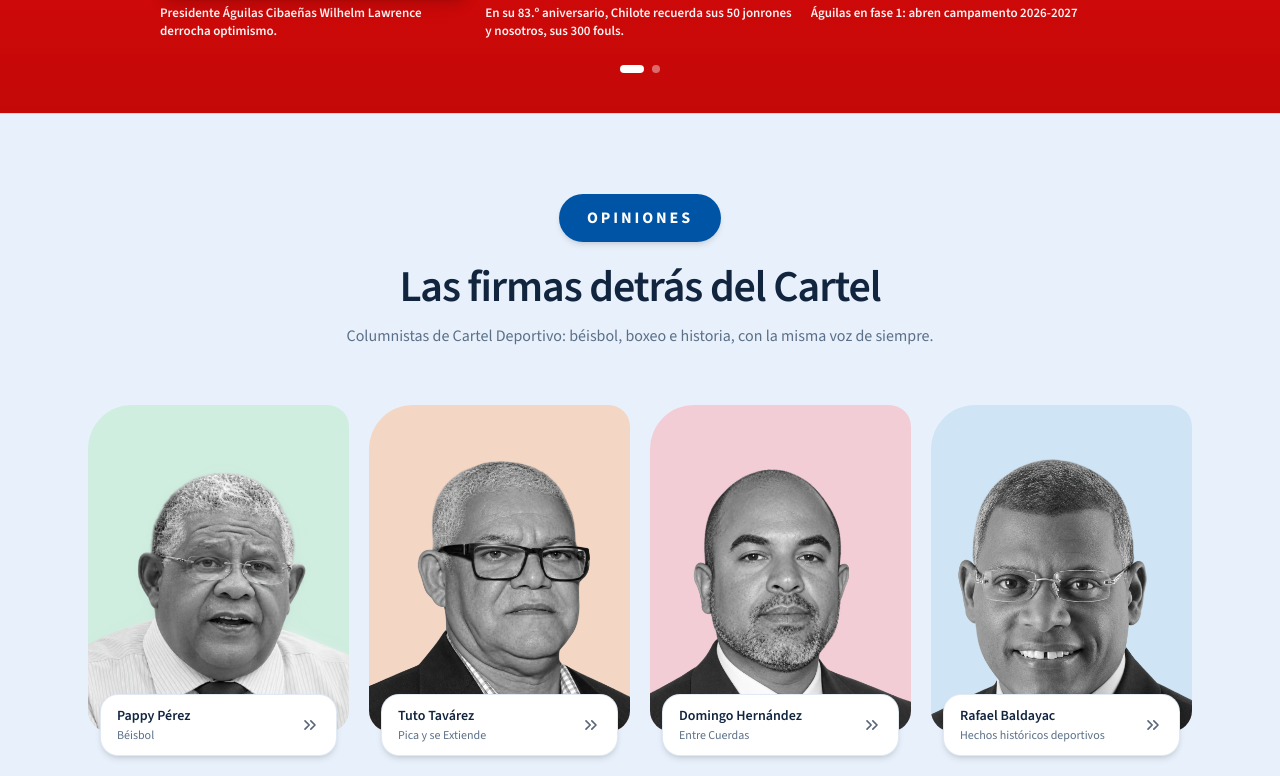
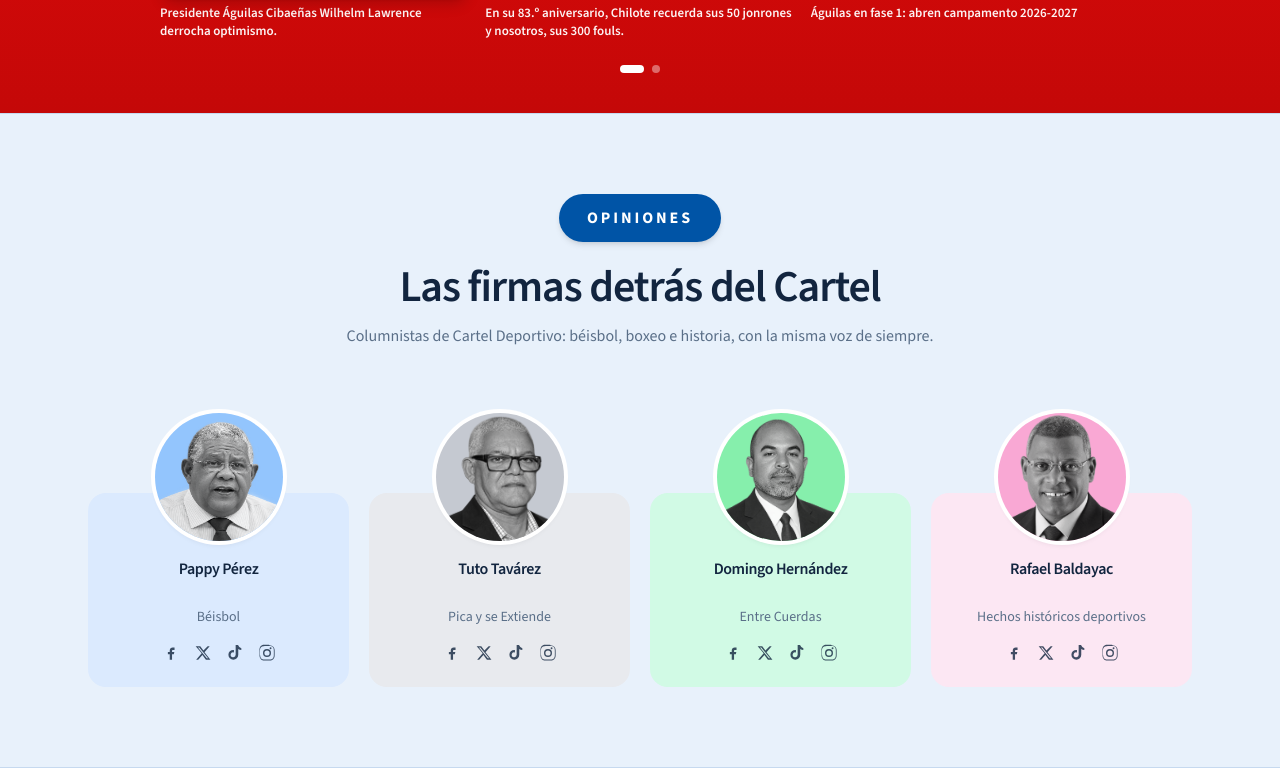
Before and after one commit to ricardofernandezcruz/CartelDeportivo, a Next.js app: page / in a window 1280 px wide. Shown: the part 2204-2980 px from the top of the page. Built offline with nearby package versions, Linux system fonts and the light colour scheme; no server answers; the database is empty.

Commit message:
mejora en parte de opinadores

```diff
--- a/src/components/site/opinions-section.tsx
+++ b/src/components/site/opinions-section.tsx
@@ -1,9 +1,20 @@
-"use client";
-
 import Image from "next/image";
 import Link from "next/link";
-import { ChevronsRight } from "lucide-react";
+import { ArrowUpRight } from "lucide-react";
 import { cn } from "@/lib/utils";
+import {
+  FacebookIcon,
+  InstagramIcon,
+  TikTokIcon,
+  XIcon,
+} from "@/components/site/social-icons";
+
+export type ColumnistSocials = {
+  facebook?: string;
+  x?: string;
+  tiktok?: string;
+  instagram?: string;
+};
 
 export type ColumnistCardItem = {
   slug: string;
@@ -11,20 +22,23 @@ export type ColumnistCardItem = {
   column: string;
   role?: string;
   avatarUrl: string;
+  latestArticle?: { slug: string; title: string } | null;
+  socials?: ColumnistSocials;
 };
 
-const CARD_BACKGROUNDS = [
-  "bg-[#cfeee0]",
-  "bg-[#f3d7c4]",
-  "bg-[#f3cdd6]",
-  "bg-[#cfe4f4]",
+const SOCIAL_ITEMS = [
+  { key: "facebook", label: "Facebook", Icon: FacebookIcon },
+  { key: "x", label: "X", Icon: XIcon },
+  { key: "tiktok", label: "TikTok", Icon: TikTokIcon },
+  { key: "instagram", label: "Instagram", Icon: InstagramIcon },
 ] as const;
 
-/** Crop tightness differs per PNG; zoom so faces share the same visual size. */
-const PORTRAIT_ZOOM: Record<string, string> = {
-  "domingo-hernandez": "scale-[1.16]",
-  "rafael-baldayac": "scale-[1.14]",
-};
+const CARD_THEMES = [
+  { card: "bg-[#dbeafe]", avatar: "bg-[#93c5fd]" },
+  { card: "bg-[#e8eaee]", avatar: "bg-[#c5c9d1]" },
+  { card: "bg-[#d1fae5]", avatar: "bg-[#86efac]" },
+  { card: "bg-[#fce7f3]", avatar: "bg-[#f9a8d4]" },
+] as const;
 
 function initials(name: string) {
   return name
@@ -39,9 +53,9 @@ export function OpinionsSection({ items }: { items: ColumnistCardItem[] }) {
   if (!items.length) return null;
 
   return (
-    <section className="relative isolate overflow-hidden border-y border-[var(--cartel-blue)]/15 bg-[#e8f1fb]">
+    <section className="relative isolate border-y border-[var(--cartel-blue)]/15 bg-[#e8f1fb]">
       <div className="mx-auto max-w-6xl px-4 py-16 sm:px-6 lg:py-20">
-        <div className="mx-auto mb-12 max-w-2xl text-center sm:mb-14">
+        <div className="mx-auto mb-14 max-w-2xl text-center sm:mb-16">
           <p className="mb-5 inline-flex items-center rounded-full bg-[var(--cartel-blue)] px-6 py-2.5 text-sm font-bold uppercase tracking-[0.18em] text-white shadow-md sm:px-7 sm:py-3 sm:text-base">
             Opiniones
           </p>
@@ -53,57 +67,93 @@ export function OpinionsSection({ items }: { items: ColumnistCardItem[] }) {
           </p>
         </div>
 
-        <div className="grid grid-cols-1 gap-x-5 gap-y-12 sm:grid-cols-2 lg:grid-cols-4">
-          {items.map((item, i) => (
+        <div className="grid grid-cols-1 gap-x-5 gap-y-16 sm:grid-cols-2 lg:grid-cols-4">
+          {items.map((item, i) => {
+            const theme = CARD_THEMES[i % CARD_THEMES.length];
+            return (
+              <article key={item.slug} className="group flex flex-col items-center">
                 <Link
-              key={item.slug}
                   href={`/autor/${item.slug}`}
-              className="group relative block min-w-0 pb-5"
-            >
-              <div
                   className={cn(
-                  "relative aspect-[4/5] overflow-hidden rounded-[1.35rem] rounded-tl-[2.75rem]",
-                  "ring-2 ring-transparent transition duration-300",
-                  "group-hover:ring-[#3dba6e] group-hover:ring-offset-2 group-hover:ring-offset-[#e8f1fb]",
-                  CARD_BACKGROUNDS[i % CARD_BACKGROUNDS.length],
+                    "relative z-10 -mb-12 size-28 overflow-hidden rounded-full ring-4 ring-white shadow-md sm:size-32",
+                    "transition duration-300 group-hover:ring-[var(--cartel-blue)]/25",
+                    theme.avatar,
                   )}
                 >
                   {item.avatarUrl ? (
-                  <div
-                    className={cn(
-                      "absolute inset-x-0 bottom-0 top-10 origin-top sm:top-12",
-                      PORTRAIT_ZOOM[item.slug],
-                    )}
-                  >
                     <Image
                       src={item.avatarUrl}
                       alt={item.name}
                       fill
-                      sizes="(max-width:640px) 100vw, (max-width:1024px) 50vw, 280px"
-                      className="origin-bottom object-cover object-[center_top] grayscale transition-[filter,transform] duration-500 ease-out group-hover:scale-[1.04] group-hover:grayscale-0"
+                      sizes="128px"
+                      className="object-cover object-[center_18%] grayscale transition-[filter,transform] duration-500 ease-out group-hover:scale-105 group-hover:grayscale-0"
                       unoptimized={item.avatarUrl.startsWith("/")}
                     />
-                  </div>
                   ) : (
-                  <span className="flex size-full items-center justify-center font-heading text-4xl font-black text-foreground/30">
+                    <span className="flex size-full items-center justify-center font-heading text-2xl font-black text-white">
                       {initials(item.name)}
                     </span>
                   )}
+                </Link>
+
+                <div
+                  className={cn(
+                    "flex w-full min-w-0 flex-1 flex-col items-center rounded-2xl px-4 pb-6 pt-16 text-center",
+                    theme.card,
+                  )}
+                >
+                  <Link
+                    href={`/autor/${item.slug}`}
+                    className="text-base font-semibold tracking-tight text-foreground transition hover:text-[var(--cartel-blue)]"
+                  >
+                    {item.name}
+                  </Link>
+
+                  {item.latestArticle ? (
+                    <Link
+                      href={`/noticia/${item.latestArticle.slug}`}
+                      title={item.latestArticle.title}
+                      className="mt-2 flex min-h-[2.375rem] w-full min-w-0 flex-col items-center"
+                    >
+                      <span className="text-[10px] font-semibold uppercase tracking-[0.16em] text-[var(--cartel-blue)]">
+                        Última nota
+                      </span>
+                      <span className="mt-0.5 flex h-5 w-full min-w-0 items-center justify-center gap-1 text-sm font-medium text-[var(--cartel-blue)] underline-offset-2 hover:underline">
+                        <span className="min-w-0 truncate">{item.latestArticle.title}</span>
+                        <ArrowUpRight className="size-3.5 shrink-0" aria-hidden />
+                      </span>
+                    </Link>
+                  ) : (
+                    <p className="mt-2 flex min-h-[2.375rem] w-full min-w-0 items-end justify-center truncate text-sm leading-5 text-muted-foreground">
+                      {item.column}
+                    </p>
+                  )}
+
+                  {item.socials && (
+                    <div className="mt-4 flex items-center justify-center gap-3">
+                      {SOCIAL_ITEMS.map(({ key, label, Icon }) => {
+                        const href = item.socials?.[key];
+                        if (!href) return null;
+                        return (
+                          <a
+                            key={key}
+                            href={href}
+                            target="_blank"
+                            rel="noreferrer"
+                            aria-label={`${item.name} en ${label}`}
+                            title={label}
+                            className="text-foreground/80 transition hover:text-[var(--cartel-blue)]"
+                          >
+                            <Icon className="size-5" />
+                          </a>
+                        );
+                      })}
                     </div>
-
-              <div className="absolute inset-x-3 -bottom-1 rounded-2xl border border-border/70 bg-white px-4 py-3 shadow-md transition duration-300 group-hover:-translate-y-0.5 group-hover:shadow-lg">
-                <div className="flex items-center justify-between gap-2">
-                  <div className="min-w-0 text-left">
-                    <p className="truncate text-sm font-semibold leading-tight text-foreground">
-                      {item.name}
-                    </p>
-                    <p className="mt-0.5 truncate text-xs text-muted-foreground">{item.column}</p>
+                  )}
                 </div>
-                  <ChevronsRight className="size-5 shrink-0 text-foreground/70 transition-transform duration-300 group-hover:translate-x-0.5 group-hover:text-foreground" />
-                </div>
-              </div>
-            </Link>
-          ))}
+              </article>
+            );
+          })}
         </div>
       </div>
     </section>
--- a/src/lib/columnists.ts
+++ b/src/lib/columnists.ts
@@ -1,4 +1,11 @@
 import { prisma } from "@/lib/prisma";
+
+const CARTEL_SOCIALS = {
+  facebook: "https://www.facebook.com/",
+  x: "https://x.com/grupopappyperez",
+  tiktok: "https://www.tiktok.com/@pappyperez",
+  instagram: "https://www.instagram.com/pappyperez/",
+} as const;
 
 export const COLUMNISTS = [
   {
@@ -8,6 +15,12 @@ export const COLUMNISTS = [
     role: "Director del Grupo Pappy Pérez",
     bio: "Director del Grupo Pappy Pérez: reúne múltiples programas de TV, radio y redes sociales en la plataforma Cartel Deportivo. Es miembro y expresidente de la Asociación de Cronistas Deportivos de Santiago. También del Colegio Dominicano de Periodistas. Redactor deportivo de El Nacional en Santiago.",
     avatarUrl: "/brand/columnists/pappy-perez.png",
+    socials: {
+      facebook: "https://www.facebook.com/pappyperez",
+      x: "https://x.com/grupopappyperez",
+      tiktok: "https://www.tiktok.com/@pappyperez",
+      instagram: "https://www.instagram.com/pappyperez/",
+    },
   },
   {
     slug: "tuto-tavarez",
@@ -16,6 +29,7 @@ export const COLUMNISTS = [
     role: "Redactor deportivo y productor de TV",
     bio: "Redactor deportivo de La Información y productor de TV. Expresidente de la ACDS y autor de los libros “Béisbol en voz Populi” y “Santiagueros en Grandes Ligas”. Ganador en múltiples ocasiones del premio Cronista del Año en Prensa Escrita, que otorga la Asociación de Cronistas Deportivos de Santiago.",
     avatarUrl: "/brand/columnists/tuto-tavarez.png",
+    socials: { ...CARTEL_SOCIALS },
   },
   {
     slug: "domingo-hernandez",
@@ -24,6 +38,7 @@ export const COLUMNISTS = [
     role: "Editor deportivo",
     bio: "Editor deportivo del periódico La Información y analista experto de boxeo. Egresado de la carrera de Comunicación Social de UTESA, productor de TV y miembro de la Asociación de Cronistas Deportivos de Santiago (ACDS).",
     avatarUrl: "/brand/columnists/domingo-hernandez.png",
+    socials: { ...CARTEL_SOCIALS },
   },
   {
     slug: "rafael-baldayac",
@@ -32,10 +47,23 @@ export const COLUMNISTS = [
     role: "Periodista e historiador deportivo",
     bio: "Periodista, historiador deportivo y relacionista público. Miembro del CDP, de la ACDS y del staff de prensa de las Águilas Cibaeñas.",
     avatarUrl: "/brand/columnists/rafael-baldayac.png",
+    socials: { ...CARTEL_SOCIALS },
   },
 ] as const;
 
 export type ColumnistMeta = (typeof COLUMNISTS)[number];
+
+export type ColumnistLatestArticle = {
+  title: string;
+  slug: string;
+};
+
+export type ColumnistSocials = {
+  facebook?: string;
+  x?: string;
+  tiktok?: string;
+  instagram?: string;
+};
 
 export type ColumnistCardData = {
   id?: string;
@@ -45,6 +73,8 @@ export type ColumnistCardData = {
   role: string;
   bio: string;
   avatarUrl: string;
+  latestArticle: ColumnistLatestArticle | null;
+  socials: ColumnistSocials;
 };
 
 const COLUMNIST_SLUGS = COLUMNISTS.map((c) => c.slug);
@@ -77,6 +107,14 @@ export async function getColumnists(): Promise<ColumnistCardData[]> {
     await ensureColumnists();
     const rows = await prisma.author.findMany({
       where: { slug: { in: [...COLUMNIST_SLUGS] } },
+      include: {
+        articles: {
+          where: { status: "PUBLISHED", publishedAt: { lte: new Date() } },
+          orderBy: { publishedAt: "desc" },
+          take: 1,
+          select: { title: true, slug: true },
+        },
+      },
     });
     const bySlug = new Map(rows.map((r) => [r.slug, r]));
 
@@ -88,10 +126,11 @@ export async function getColumnists(): Promise<ColumnistCardData[]> {
         name: meta.name,
         bio: meta.bio,
         avatarUrl: meta.avatarUrl,
+        latestArticle: row?.articles[0] ?? null,
       };
     });
   } catch {
-    return COLUMNISTS.map((meta) => ({ ...meta }));
+    return COLUMNISTS.map((meta) => ({ ...meta, latestArticle: null }));
   }
 }
 
```
Lines whose indentation alone changed are shown as unchanged.
